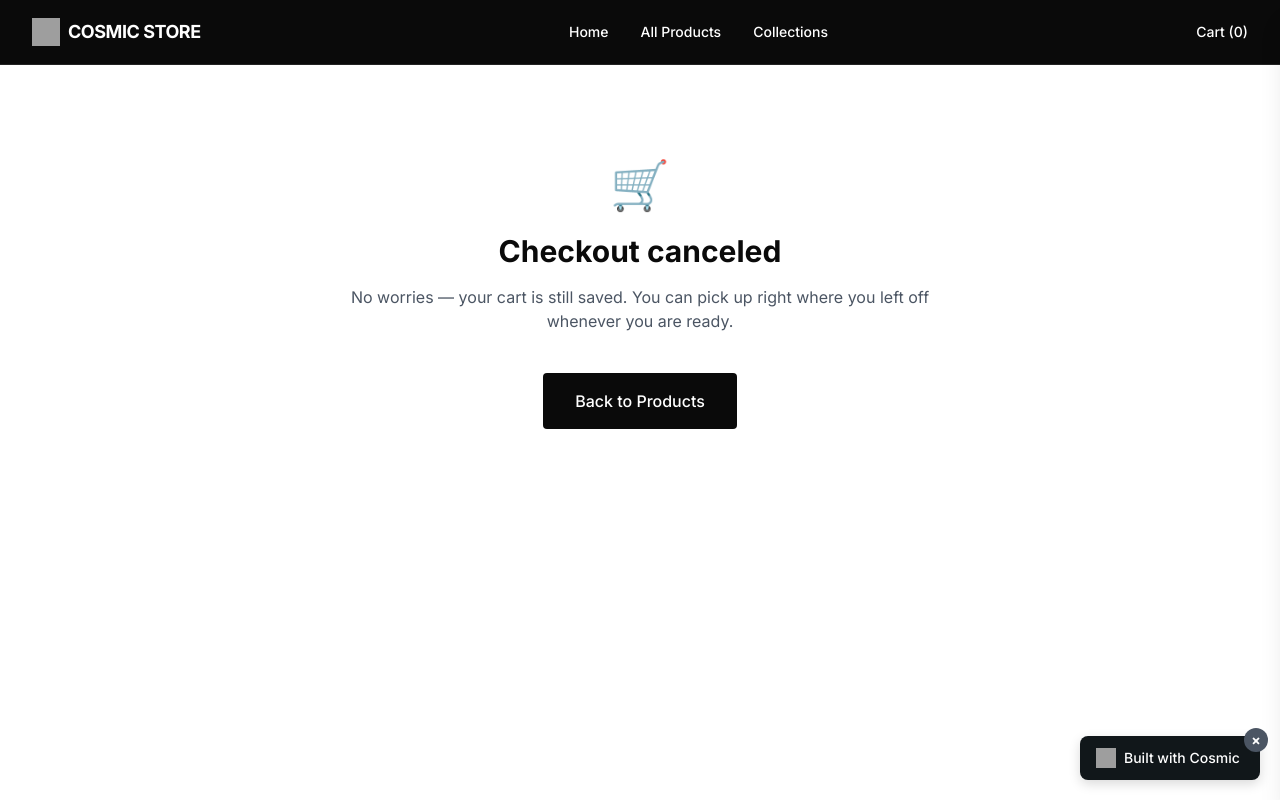
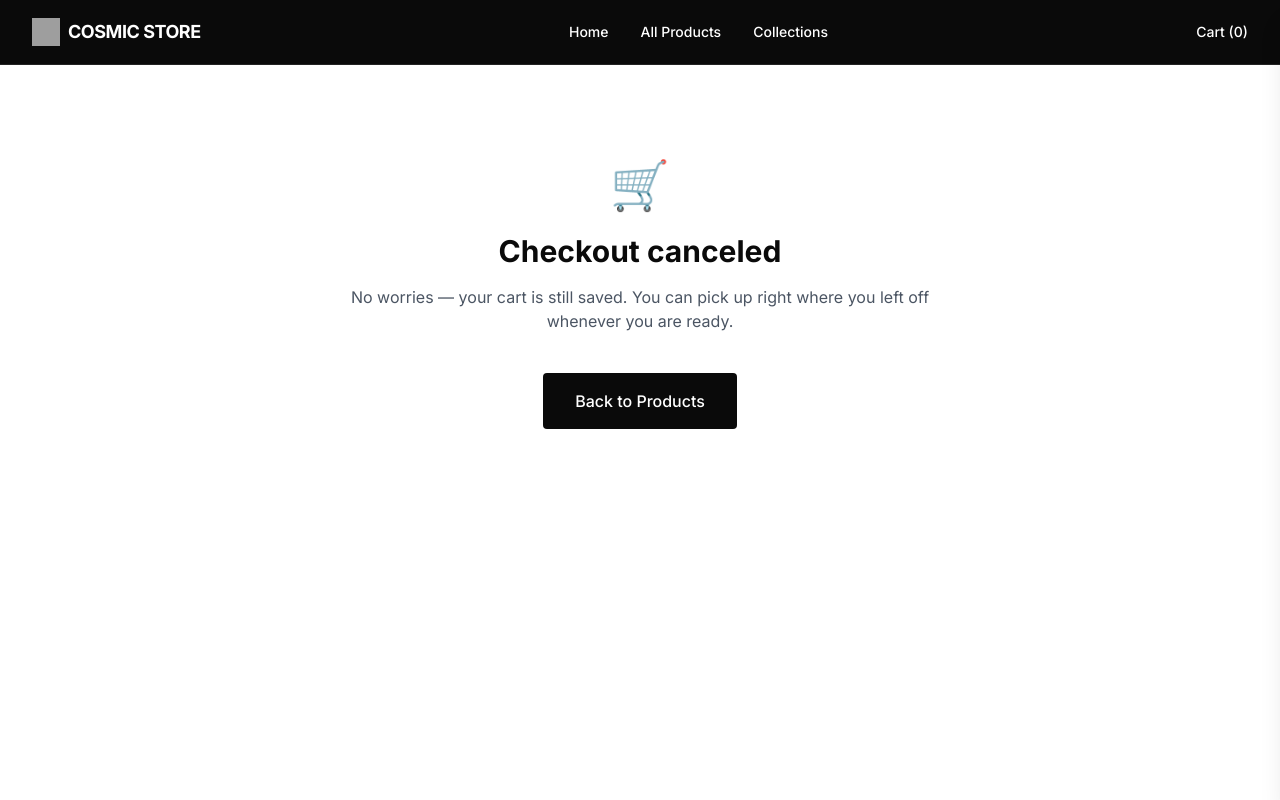
Before and after one commit to cosmic-community/cosmic-store-rbb9, a Next.js app: page /checkout/cancel in a window 1280 px wide. Shown: the top 800 px of the page. Built offline with nearby package versions, Linux system fonts and the light colour scheme; grey boxes are pictures that could not be loaded.

Commit message:
edit app/layout.tsx

```diff
--- a/app/layout.tsx
+++ b/app/layout.tsx
@@ -2,7 +2,6 @@ import type { Metadata } from 'next'
 import './globals.css'
 import Header from '@/components/Header'
 import Footer from '@/components/Footer'
-import CosmicBadge from '@/components/CosmicBadge'
 import { CartProvider } from '@/lib/cart-context'
 import CartDrawer from '@/components/CartDrawer'
 
@@ -41,7 +40,6 @@ export default function RootLayout({
           <main className="min-h-screen">{children}</main>
           <Footer />
           <CartDrawer />
-          <CosmicBadge bucketSlug={bucketSlug} />
         </CartProvider>
       </body>
     </html>
```
